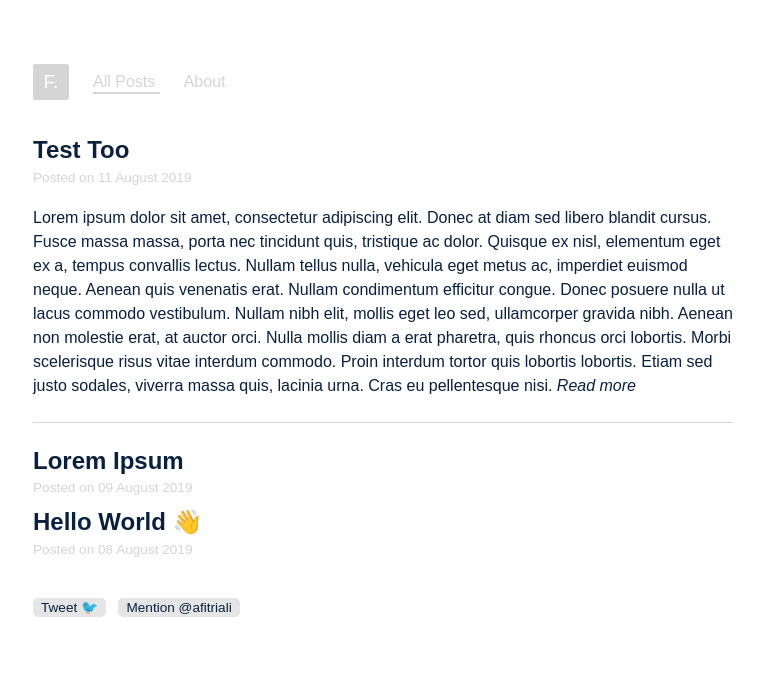
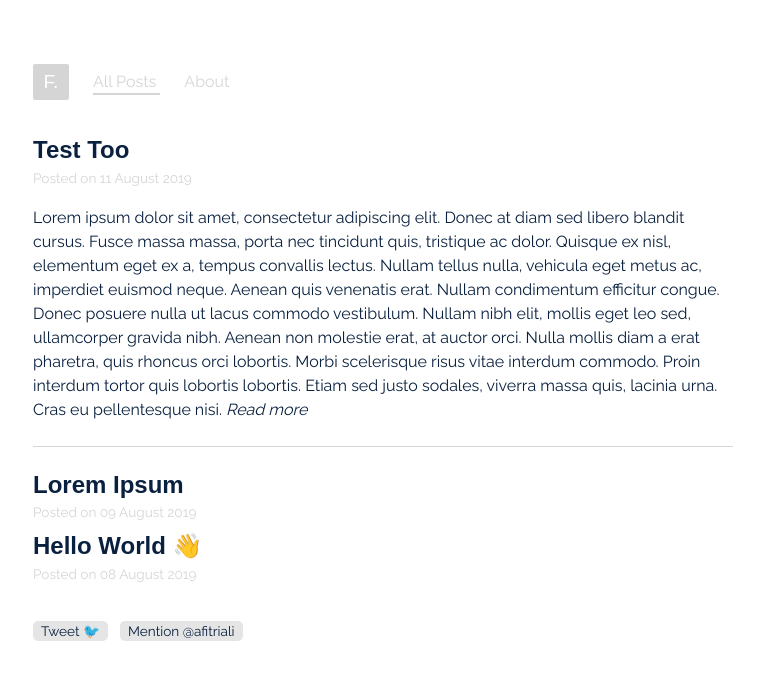
Before and after one commit to xfltrt/xfltrt.github.io, a Jekyll site: the page built from index.html, in a window 1280 px wide. Shown: the top 680 px of the page, without its empty margins (257-1020 px from the left). Built offline with Jekyll 4.4.1, drawn with Linux system fonts in a browser that asks for light colours; some web fonts are replaced; comment, search, counter and statistics services are not loaded.

Commit message:
Update default.html

```diff
--- a/_layouts/default.html
+++ b/_layouts/default.html
@@ -4,7 +4,7 @@
     <meta charset="utf-8">
     <meta name="viewport" content="width=device-width, initial-scale=1">
     <title>{{ page.title }}</title>
-    <link href="https://fonts.googleapis.com/css?family=Noto+Sans|Roboto+Slab" rel="stylesheet">
+    <link href="https://fonts.googleapis.com/css?family=Volkhov|Raleway" rel="stylesheet">
     <link rel="stylesheet" href="/assets/css/normalize.css">
     <link rel="stylesheet" href="/assets/css/styles.css">
   </head>
```
